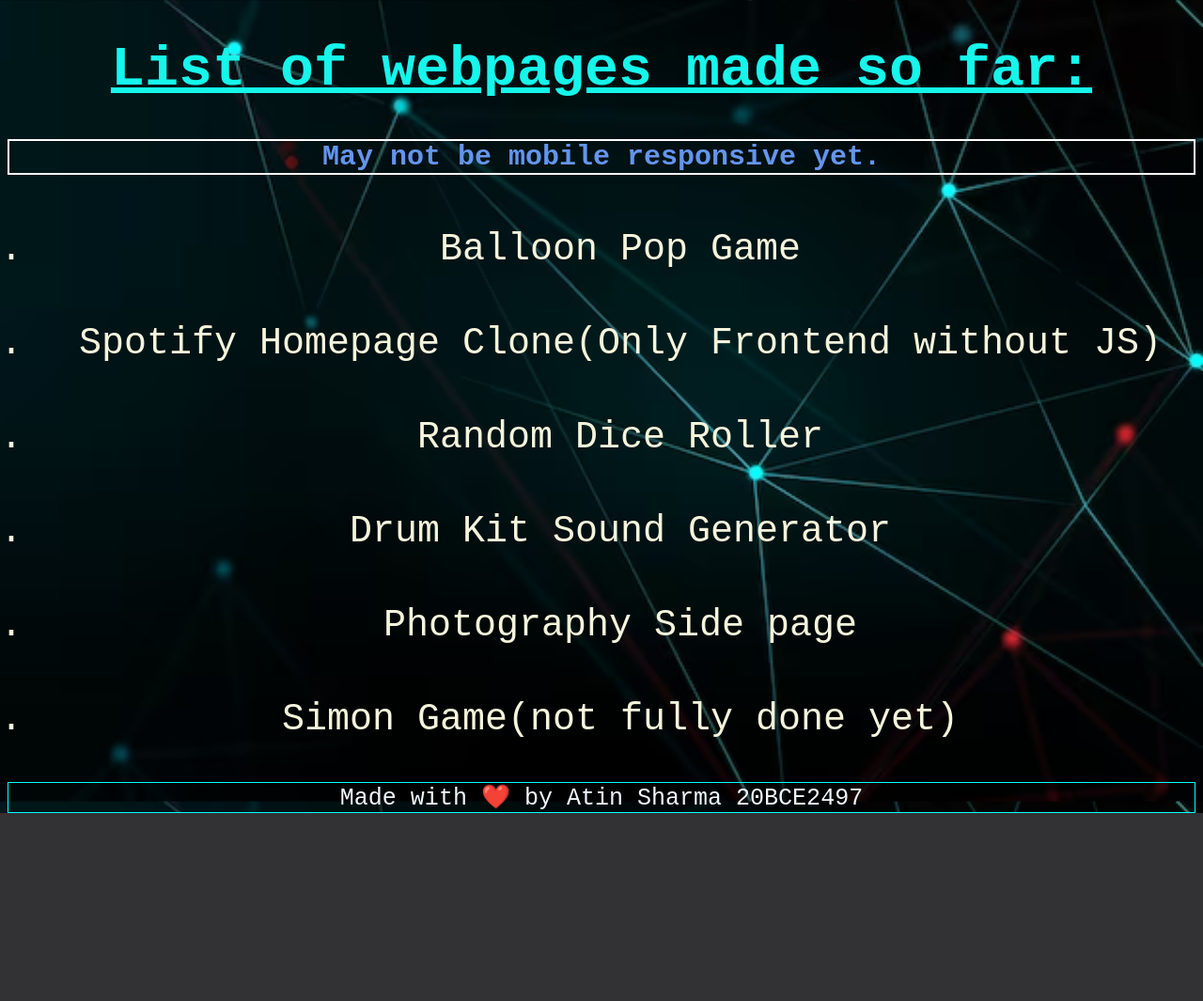
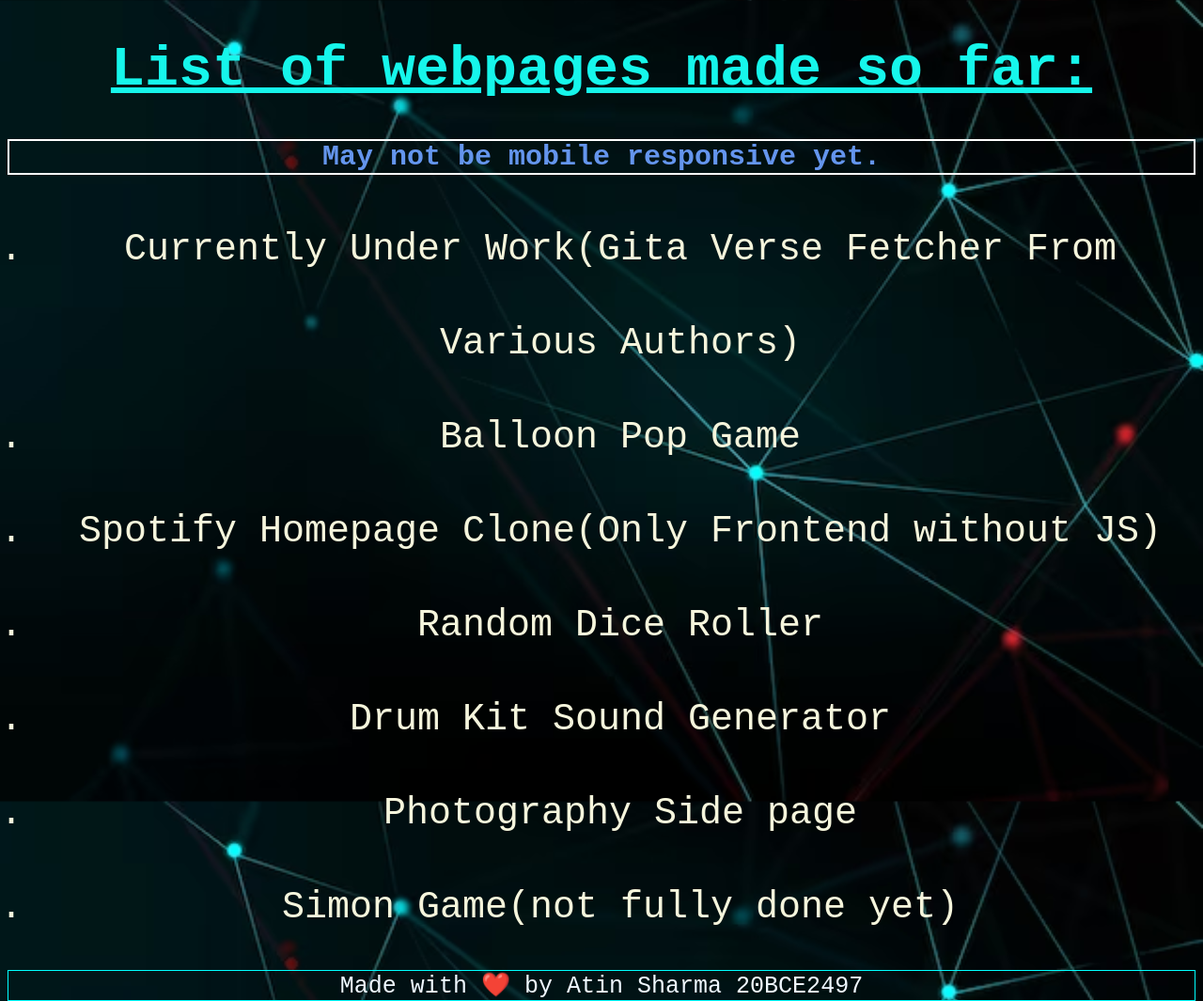
Before and after one commit to atinsharma24/AllChallengesGithub, a plain HTML site: page index.html in a window 1280 px wide. Shown: the whole page at 94% size. Before the commit the page ends 865 px from the top, so only its background shows below. Drawn offline with Linux system fonts and the light colour scheme; a web font is replaced by a local one.

Commit message:
Adding gita_verse fetcher

```diff
--- a/index.html
+++ b/index.html
@@ -17,6 +17,7 @@
     <h1>List of webpages made so far:</h1>
     <h3 >May not be mobile responsive yet.</h3>
     <ol>
+      <li><a target="_blank" href="./gita_verses/index.html">Currently Under Work(Gita Verse Fetcher From Various Authors)</a></li>
       <li><a target="_blank" href="./G4/index.html">Balloon Pop Game</a></li>
       <li><a target="_blank" href="./CSSPrj1(Spotify Clone)/index.html">Spotify Homepage Clone(Only Frontend without JS)</a></li>
       <li><a target="_blank" href="./Dicee+Challenge+-+Starting+Files/dicee.html">Random Dice Roller</a></li>
```
Also changed, not shown: 2 other files.
